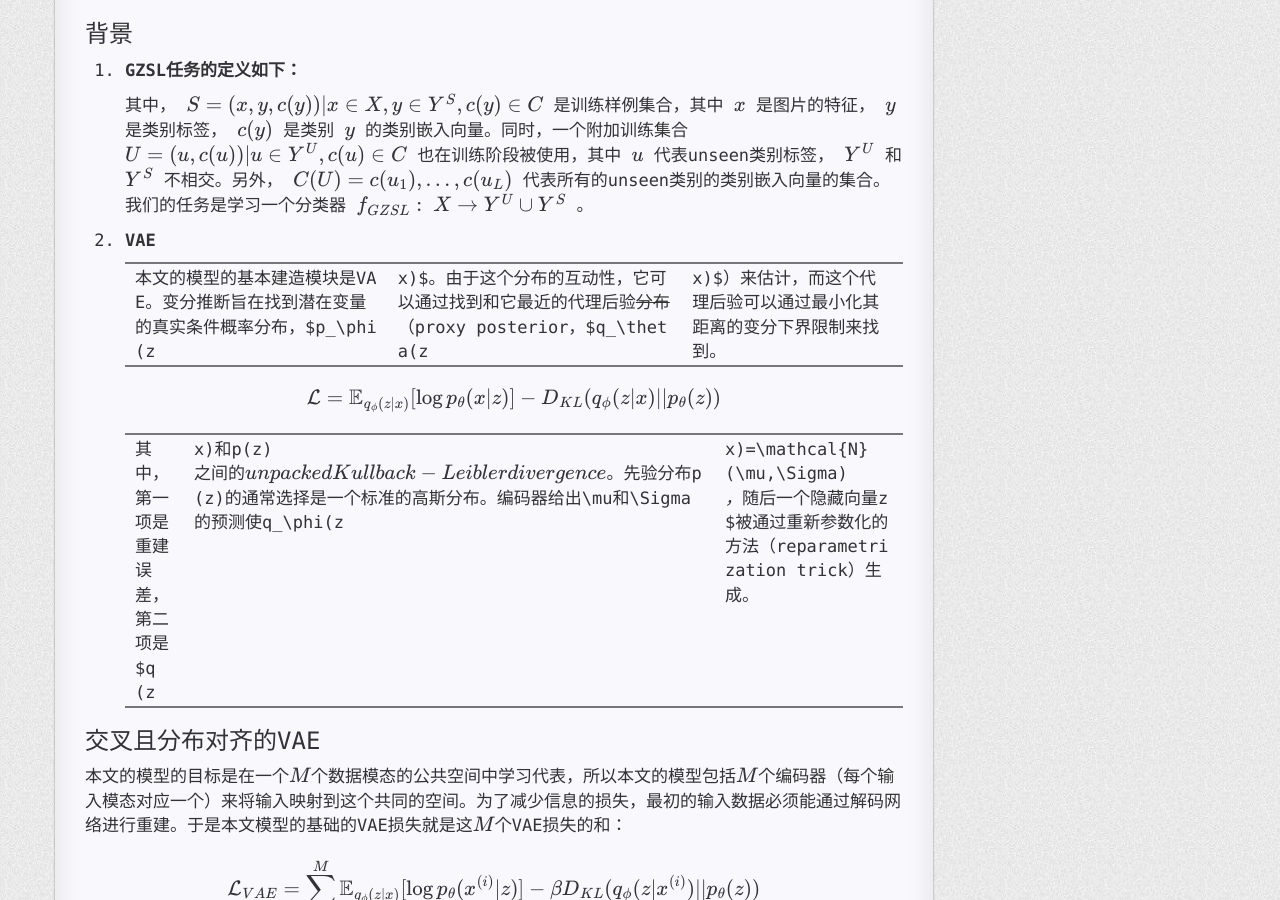
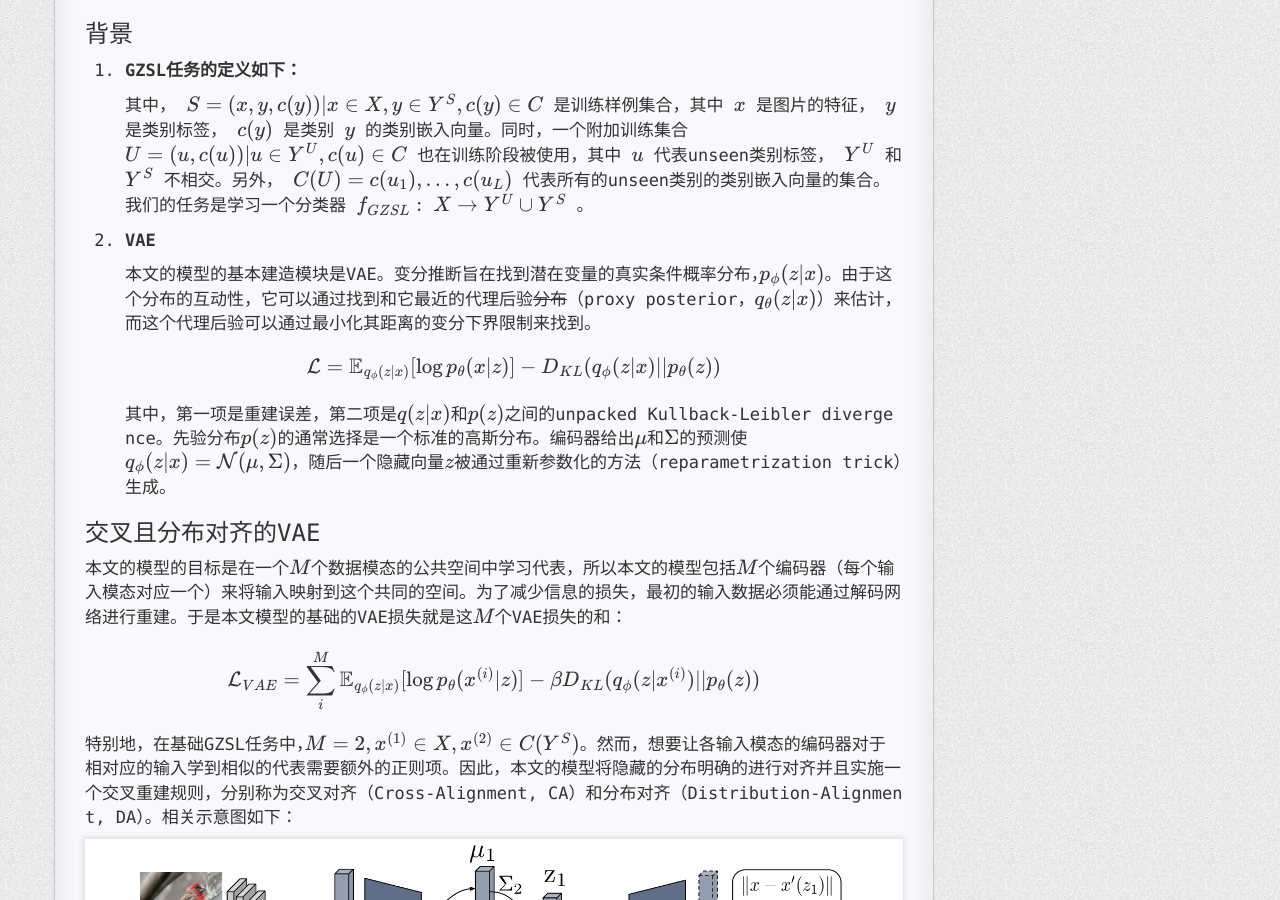
Before and after one commit to TravelLeraLone/TravelLeraLone.github.io, a Jekyll site: the page built from _posts/2019-05-31-GZSLVAE.md, in a window 1280 px wide and 900 px high, scrolled down 1641 px. Built offline with Jekyll 4.4.1, drawn with Linux system fonts in a browser that asks for light colours; nearby versions of some CDN libraries; formulas are drawn with MathJax 3; comment, search, counter and statistics services are not loaded; a style sheet for code colours, icons or effects is not loaded.

Commit message:
CADA-VAE of GZSL

```diff
--- a/_posts/2019-05-31-GZSLVAE.md
+++ b/_posts/2019-05-31-GZSLVAE.md
@@ -70,13 +70,13 @@ GZSL是一个有挑战性的工作，尤其是对于不平衡的大数据集例
 
 2. **VAE**
 
-   本文的模型的基本建造模块是VAE。变分推断旨在找到潜在变量的真实条件概率分布，$p_\phi(z|x)$。由于这个分布的互动性，它可以通过找到和它最近的代理后验~~分布~~（proxy posterior，$q_\theta(z|x)$）来估计，而这个代理后验可以通过最小化其距离的变分下界限制来找到。
+   本文的模型的基本建造模块是VAE。变分推断旨在找到潜在变量的真实条件概率分布，$p_\phi(z\|x)$。由于这个分布的互动性，它可以通过找到和它最近的代理后验~~分布~~（proxy posterior，$q_\theta(z\|x)$）来估计，而这个代理后验可以通过最小化其距离的变分下界限制来找到。
 
    $$
    \mathcal{L}=\mathbb{E}_{q_\phi(z|x)}[\log p_\theta(x|z)]-D_{KL}(q_\phi(z|x)||p_\theta(z))
    $$
 
-   其中，第一项是重建误差，第二项是$q(z|x)$和$p(z)$之间的unpacked Kullback-Leibler divergence。先验分布$p(z)$的通常选择是一个标准的高斯分布。编码器给出$\mu$和$\Sigma$的预测使$q_\phi(z|x)=\mathcal{N}(\mu,\Sigma)$，随后一个隐藏向量$z$被通过重新参数化的方法（reparametrization trick）生成。
+   其中，第一项是重建误差，第二项是$q(z\|x)$和$p(z)$之间的unpacked Kullback-Leibler divergence。先验分布$p(z)$的通常选择是一个标准的高斯分布。编码器给出$\mu$和$\Sigma$的预测使$q_\phi(z\|x)=\mathcal{N}(\mu,\Sigma)$，随后一个隐藏向量$z$被通过重新参数化的方法（reparametrization trick）生成。
 
 ### 交叉且分布对齐的VAE
 
```
